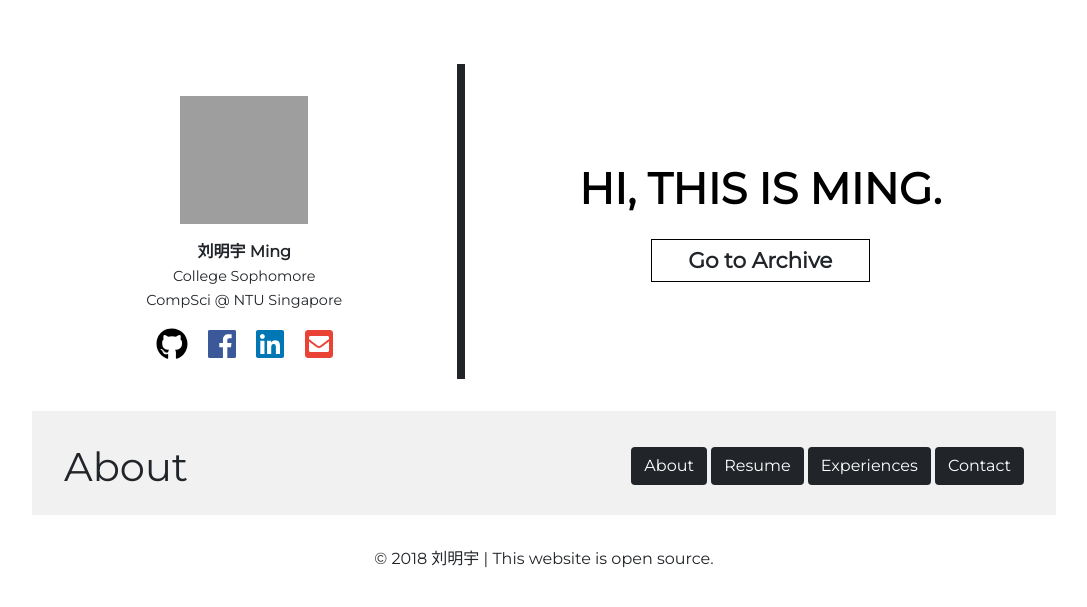
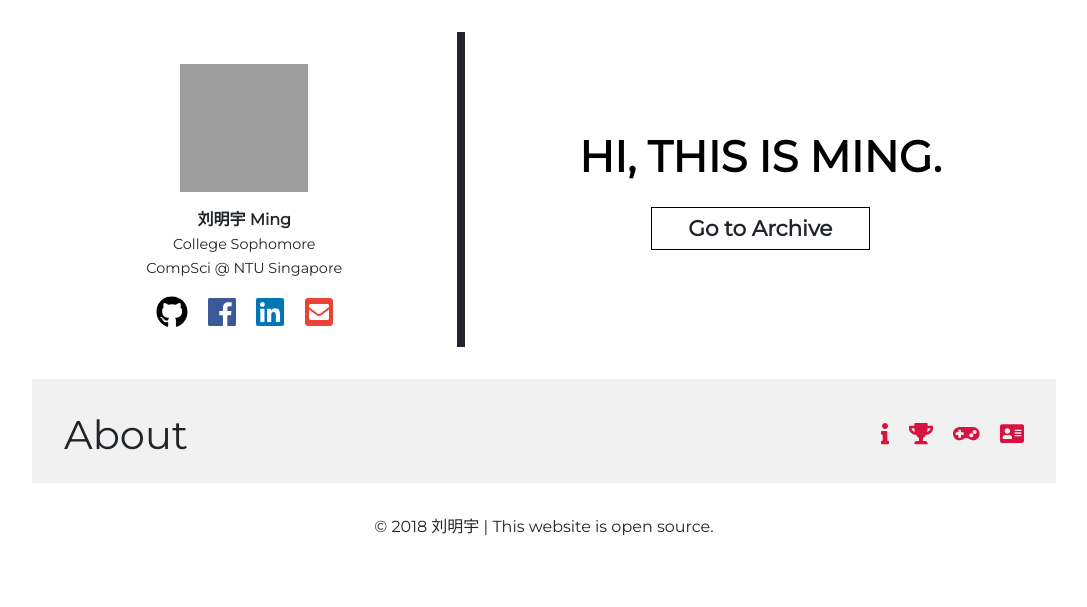
Before and after one commit to lyming90/csming, a Flask app: template templates/v2.html in a window 1280 px wide. Shown: the top 607 px of the page, without its empty margins (96-1183 px from the left). Run offline with Flask 2, Linux system fonts and the light colour scheme; the template is opened without the code that fills it, so the values that code supplies are empty; parts of the project's set-up code (start-up, migrations or seed data) failed here and were passed over; some libraries are stand-ins or nearby versions; grey boxes are pictures that could not be loaded.

Commit message:
Huge change

```diff
--- a/csming.py
+++ b/csming.py
@@ -117,22 +117,6 @@ Main page, my profile page!
 '''
 @app.route('/v1')
 def home_v1():
-    # Get static_dic
-    # cursor = mysql.get_db().cursor()
-    # result = cursor.execute("SELECT * FROM static")  # result gives # of query results
-    # static = cursor.fetchall()  # articles gives a tuple of all results (explicit informaiton)
-
-    # static_list = list()
-    # for static_item in static:
-    #     render_static = helper.render_static_item(static_item)
-    #     static_list.append(render_static)
-    #     # print(static_item)  # DEBUG
-    # cursor.close()
-
-    # static_dic = helper.classify_static(static_list)
-
-    # return fl.render_template('index.html', static_dic = static_dic)
-
     return fl.render_template('v1.html')
 
 '''
@@ -390,11 +374,12 @@ def edit_preview(id):
 
     if fl.request.method == 'POST' and form.validate():  # method is POST
         preview = form.body.data
+        trimmed = helper.trimPreview(preview)
         cursor = mysql.get_db().cursor()
         if cursor.execute("select * from preview where id = %s", id) != 0:
-            cursor.execute("update preview set preview=%s where id=%s" , (preview, id))
+            cursor.execute("update preview set preview=%s where id=%s" , (trimmed, id))
         else:
-            cursor.execute("insert into preview values (%s, %s)" , (id, preview))
+            cursor.execute("insert into preview values (%s, %s)" , (id, trimmed))
         mysql.get_db().commit()
         cursor.close()
 
@@ -438,8 +423,8 @@ def new_article():
             cursor.execute("insert into archive values(NULL, %s, NULL, NULL, %s, %s, %s, 1)", (author, title, alias, body))
         else:
             cursor.execute("insert into archive values(NULL, %s, NULL, NULL, %s, %s, %s, 0)", (author, title, alias, body))
+
         mysql.get_db().commit()
-
         cursor.close()
 
         return fl.redirect(fl.url_for('panel'))
@@ -560,7 +545,7 @@ def page_not_found(e):
 
 @app.errorhandler(500)
 def fake_page_not_found(e):
-    return "Page not found. Seek your fortune elsewhere.", 404
+    return "Something went wrong :(", 500
 
 if __name__ == '__main__':
     print(">>>>>>>>>> For debug only. If you see this in production, you're doing it wrong. <<<<<<<<<<")
--- a/static/style/v2.css
+++ b/static/style/v2.css
@@ -8,7 +8,10 @@ body {
     font-size: 16px;
     font-family: "Montserrat", Verdana, sans-serif, Helvetica, Arial;
     font-weight: normal;
-    margin: 5% 10%;
+    margin-top: 0;
+    margin-bottom: 0;
+    margin-left: 10%;
+    margin-right: 10%;
     background-color: var(--light);
     color: var(--dark);
 }
@@ -17,6 +20,7 @@ body {
     width: 100%;
     display: grid;
     grid-template-columns: auto 0.5rem auto;
+    margin-top: 2rem;
     margin-bottom: 2rem;
     text-align: center
 }
@@ -54,13 +58,17 @@ body {
     color: var(--light);
 }
 
+nav > a{
+    color: rgb(215,20,64);
+}
+
 nav > a:hover {
-    color: lightgreen;
+    color: rgb(24,28,98);
 }
 
 .nav-desktop {
     position: absolute;
-    top: 2.25rem;
+    top: 2.75rem;
     right: 2rem;
 }
 
--- a/templates/resources/netflix.html
+++ b/templates/resources/netflix.html
@@ -5,6 +5,9 @@
 {% block css %}
     <link rel=stylesheet type=text/css href="{{ url_for('static', filename='style/bw.css') }}">
     <style>
+        body {
+            margin-top: 2rem;
+        }
         img {
             width: 100%;
             margin-bottom: 1rem;
--- a/templates/v2.html
+++ b/templates/v2.html
@@ -45,10 +45,10 @@
 
 <section class="content">
     <nav class="nav-desktop">
-        <a class="btn" onclick="showInfo('#about')" href="#">About</a>
-        <a class="btn" onclick="showInfo('#resume')" href="#">Resume</a>
-        <a class="btn" onclick="showInfo('#experiences')" href="#">Experiences</a>
-        <a class="btn" onclick="showInfo('#contact')" href="#">Contact</a>
+        <a onclick="showInfo('#about')" href="#" style="margin-right: 1rem;"><i class="fas fa-info fa-lg"></i></a>
+        <a onclick="showInfo('#resume')" href="#" style="margin-right: 1rem;"><i class="fas fa-trophy fa-lg"></i></i></a>
+        <a onclick="showInfo('#experiences')" href="#" style="margin-right: 1rem;"><i class="fas fa-gamepad fa-lg"></i></a>
+        <a onclick="showInfo('#contact')" href="#"><i class="fas fa-address-card fa-lg"></i></a>
     </nav>
 
     <ul style="list-style: none">
```
Also changed, not shown: helper.py (+10 -1 lines), static/style/article.css (+7 -2 lines), static/style/bw.css (+10 -12 lines), templates/archive/article.html (+14 -5 lines), templates/archive/index.html (+15 -12 lines).
